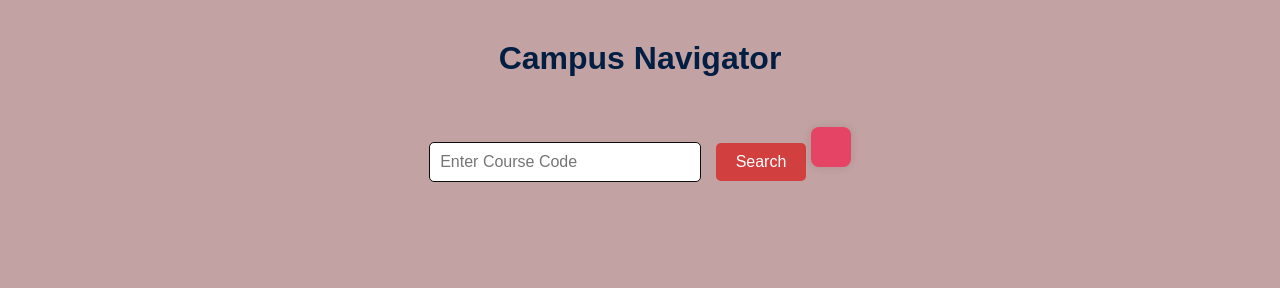
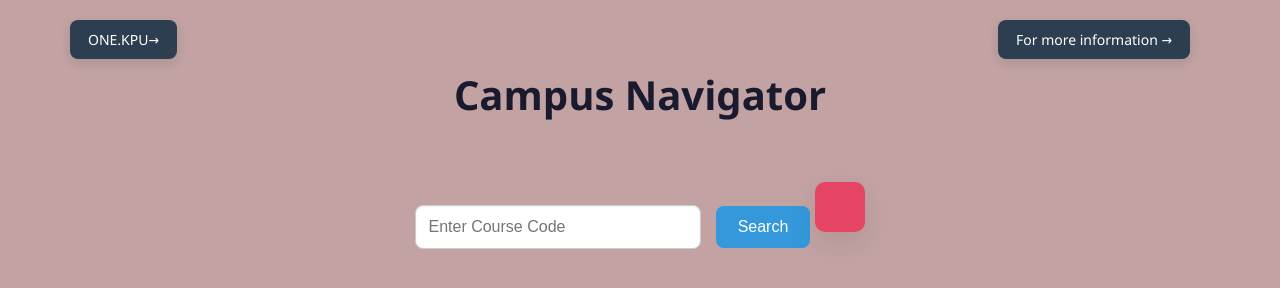
Before and after one commit to Bsing0o0/Campus-Navigator, a website: page index.html in a window 1280 px wide. Drawn offline with Linux system fonts and the light colour scheme.

Commit message:
Added to buttons and edits into css

```diff
--- a/index.html
+++ b/index.html
@@ -9,6 +9,15 @@
   <h1>Campus Navigator</h1>
   <input type="text" id="courseInput" placeholder="Enter Course Code">
   <button onclick="search()">Search</button>
+
+  <a href="https://www.kpu.ca/surrey" target="_blank" id="info-button">
+  For more information →
+  </a>
+
+  <a href="https://one.kpu.ca/" target="_blank" id="one_KPU-button">
+  ONE.KPU→
+  </a>
+
   <div id="result"></div>
 
   <script>
--- a/style.css
+++ b/style.css
@@ -1,36 +1,46 @@
 /* styles.css */
 
 body {
-  font-family: Arial, sans-serif;
+  font-family: 'Segoe UI', Tahoma, Geneva, Verdana, sans-serif;
   background-color: #c2a2a2;
   color: #000000;
-  margin: 40px;
-  padding: 0;
+  margin: 0;
+  padding: 40px 0;
   text-align: center;
 }
 
 h1 {
-  color: #021f43;
-  margin-bottom: 20px;
+  color: #1a1a2e;
+  font-size: 2.5rem;
+  font-weight: 600;
+  margin-bottom: 25px;
 }
 
 input[type="text"] {
-  padding: 10px;
-  width: 250px;
-  border: 1px solid #0e0e0c;
-  border-radius: 5px;
+  padding: 12px;
+  width: 260px;
+  border: 1px solid #ccc;
+  border-radius: 8px;
   font-size: 16px;
+  outline: none;
+  box-shadow: inset 0 1px 2px rgba(0, 0, 0, 0.05);
+  transition: border 0.3s;
+}
+
+input[type="text"]:focus {
+  border-color: #3498db;
 }
 
 button {
-  padding: 10px 20px;
-  background-color: #d13f3f;
-  color: rgb(255, 255, 255);
+  padding: 12px 22px;
+  background-color: #3498db;
+  color: white;
   border: none;
-  border-radius: 5px;
+  border-radius: 8px;
   margin-left: 10px;
   font-size: 16px;
   cursor: pointer;
+  transition: background-color 0.3s ease;
 }
 
 button:hover {
@@ -38,12 +48,55 @@ button:hover {
 }
 
 #result {
-  margin-top: 30px;
-  padding: 20px;
-  border-radius: 8px;
+  margin-top: 35px;
+  padding: 25px;
+  border-radius: 10px;
   background-color: #e54464;
+  color: #2c3e50;
   display: inline-block;
   text-align: left;
-  max-width: 400px;
-  box-shadow: 0 0 10px rgba(0, 0, 0, 0.1);
+  max-width: 450px;
+  box-shadow: 0 10px 30px rgba(0, 0, 0, 0.08);
+  font-size: 16px;
+  line-height: 1.6;
 }
+
+#info-button {
+  position: absolute;
+  top: 20px;
+  right: 90px;
+  background-color: #2c3e50;
+  color: white;
+  padding: 10px 18px;
+  border-radius: 8px;
+  text-decoration: none;
+  font-size: 14px;
+  font-weight: 500;
+  box-shadow: 0 4px 12px rgba(0,0,0,0.1);
+  transition: background-color 0.3s ease;
+  z-index: 999;
+}
+
+#info-button:hover {
+  background-color: #2980b9;
+}
+
+#one_KPU-button {
+  position: absolute;
+  top: 20px;
+  left: 70px;
+  background-color: #2c3e50;
+  color: white;
+  padding: 10px 18px;
+  border-radius: 8px;
+  text-decoration: none;
+  font-size: 14px;
+  font-weight: 500;
+  box-shadow: 0 4px 12px rgba(0, 0, 0, 0.1);
+  transition: background-color 0.3s ease;
+  z-index: 999;
+}
+
+#one_KPU-button:hover {
+  background-color: #2980b9;
+}
```
